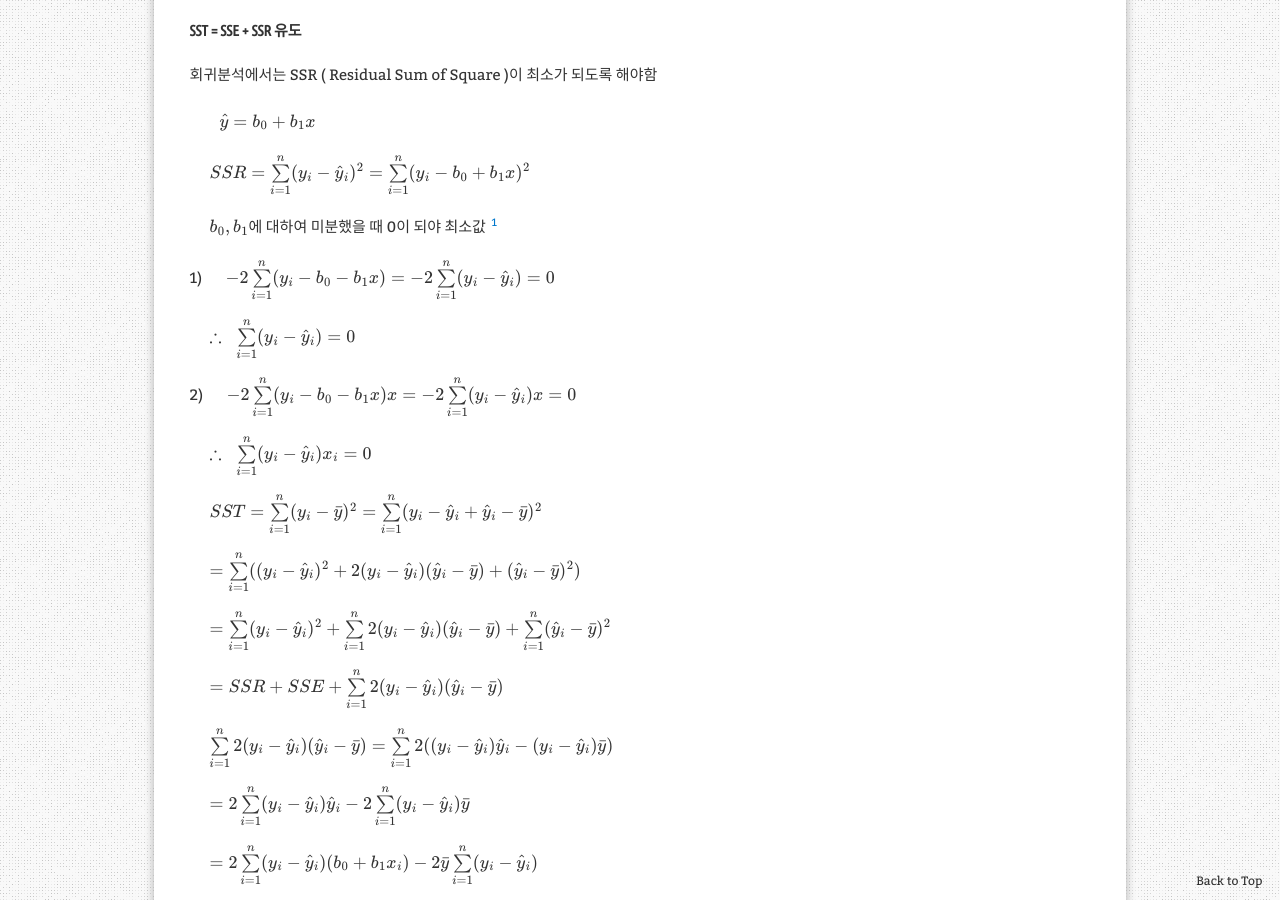
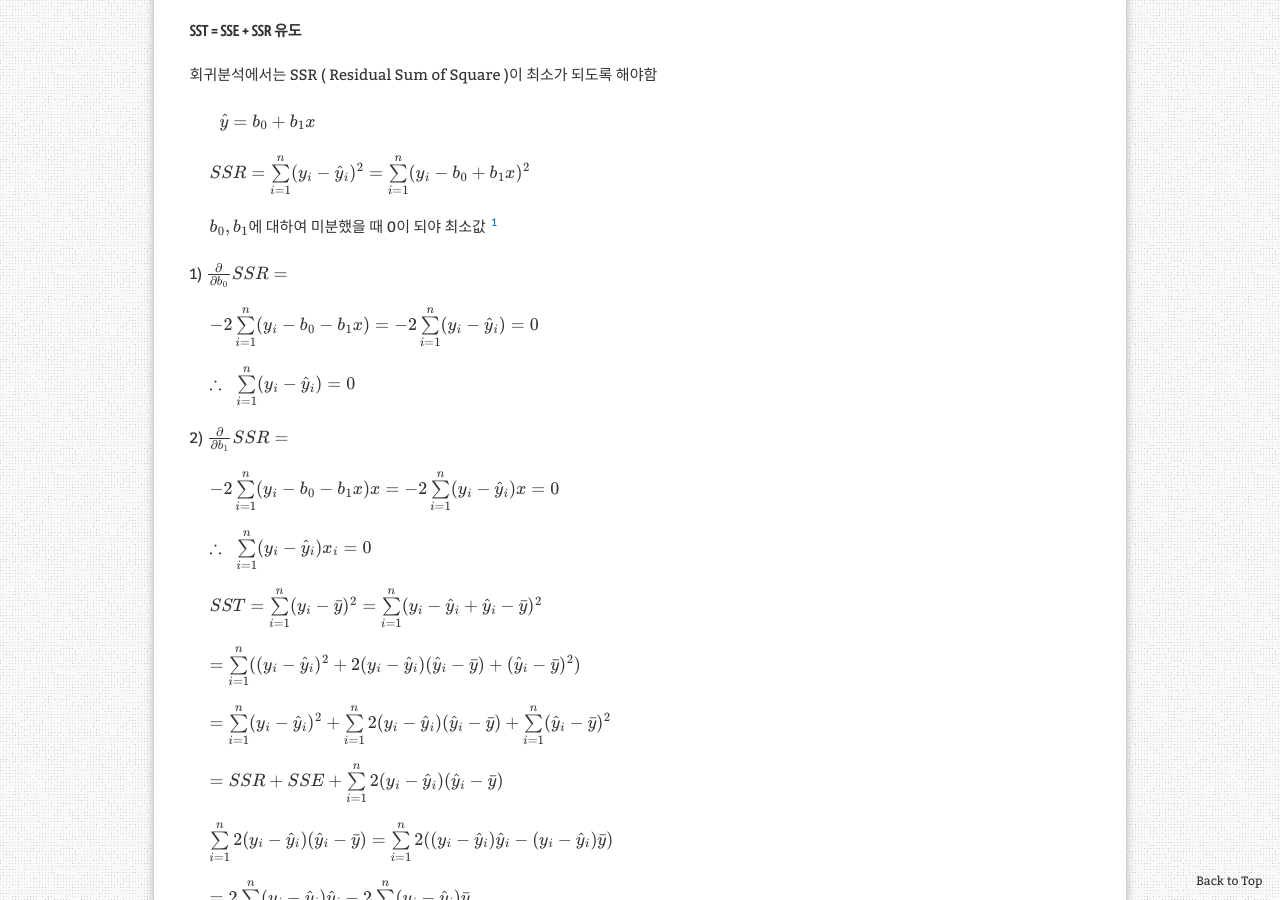
Before and after one commit to aristohyun/aristohyun.github.io, a Jekyll site: the page built from _posts/2021-06-25-Linear-Regression.md, in a window 1280 px wide and 900 px high, scrolled down 2439 px. Built offline with Jekyll 4.4.1, drawn with Linux system fonts in a browser that asks for light colours; formulas are drawn with MathJax 3; comment, search, counter and statistics services are not loaded.

Commit message:
Update 2021-06-25-Linear-Regression.md

```diff
--- a/_posts/2021-06-25-Linear-Regression.md
+++ b/_posts/2021-06-25-Linear-Regression.md
@@ -77,11 +77,15 @@ $ \;\;\;\; SSR = \sum\limits_ {i=1}^{n}(y_ i - \hat{y}_ i)^2 = \sum\limits_ {i=1
 
 $ \;\;\;\; b_ 0, b_ 1 $에 대하여 미분했을 때 0이 되야 최소값 [^1]
 
- 1) $\;\;\;\; -2 \sum\limits_ {i=1}^{n} (y_ i - b_0 - b_1 x)  = -2 \sum\limits_ {i=1}^{n} (y_ i - \hat{y}_ i) = 0 $
+ 1) $ \frac{\partial }{\partial b_ 0} SSR = $
+
+$\;\;\;\; -2 \sum\limits_ {i=1}^{n} (y_ i - b_0 - b_1 x)  = -2 \sum\limits_ {i=1}^{n} (y_ i - \hat{y}_ i) = 0 $
 
 $\;\;\;\;   \therefore \;\; \sum\limits_ {i=1}^{n} (y_ i - \hat{y}_ i) = 0  $
 
- 2) $\;\;\;\; -2 \sum\limits_ {i=1}^{n} (y_ i - b_0 - b_1 x) x  = -2 \sum\limits_ {i=1}^{n} (y_ i - \hat{y}_ i) x = 0 $
+ 2)  $ \frac{\partial }{\partial b_ 1} SSR = $
+
+$\;\;\;\; -2 \sum\limits_ {i=1}^{n} (y_ i - b_0 - b_1 x) x  = -2 \sum\limits_ {i=1}^{n} (y_ i - \hat{y}_ i) x = 0 $
 
 $\;\;\;\;  \therefore \;\; \sum\limits_ {i=1}^{n} (y_ i - \hat{y}_ i) x_ i = 0  $
 
```
